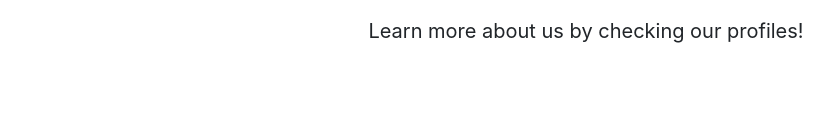
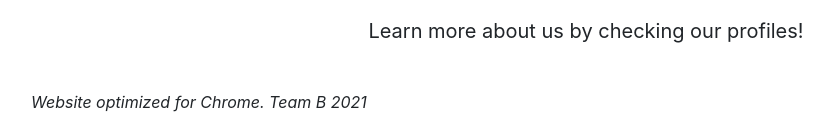
Before and after one commit to RayanS99/wiki, a Flask app: page / in a window 1280 px wide. Shown: the part 662-800 px from the top of the page, without its empty margins (54-887 px from the left). Run offline with Flask 2, Linux system fonts and the light colour scheme; some libraries are stand-ins or nearby versions.

Commit message:
added a footer, specifing that our projects likes chrome

```diff
--- a/templates/base.html
+++ b/templates/base.html
@@ -61,6 +61,10 @@
         integrity="sha384-JjSmVgyd0p3pXB1rRibZUAYoIIy6OrQ6VrjIEaFf/nJGzIxFDsf4x0xIM+B07jRM"
         crossorigin="anonymous"></script>
     {%- endblock body %}
+    <footer class="footer fixed-bottom container mb-4">
+        <span><em>Website optimized for Chrome. Team B 2021</em></span>
+        <br>
+    </footer>
 </body>
 {%- endblock html %}
 
```
